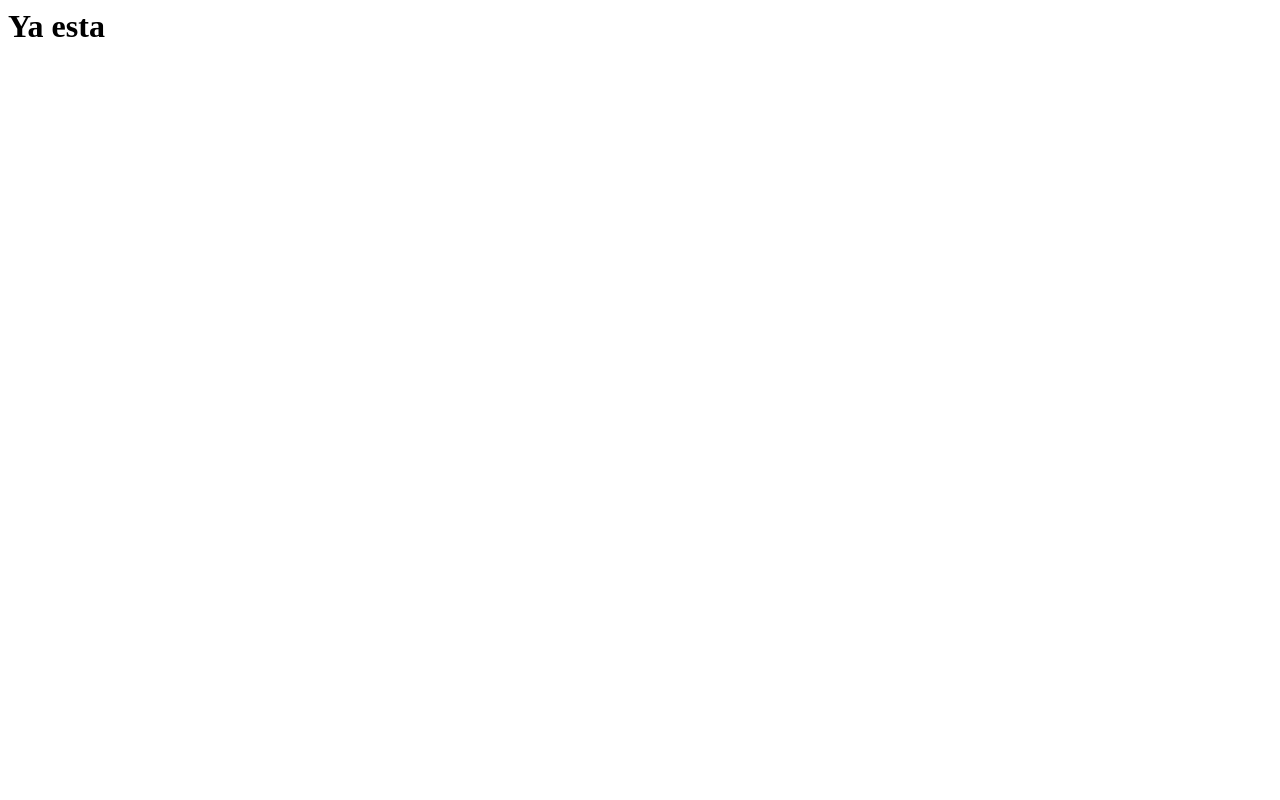
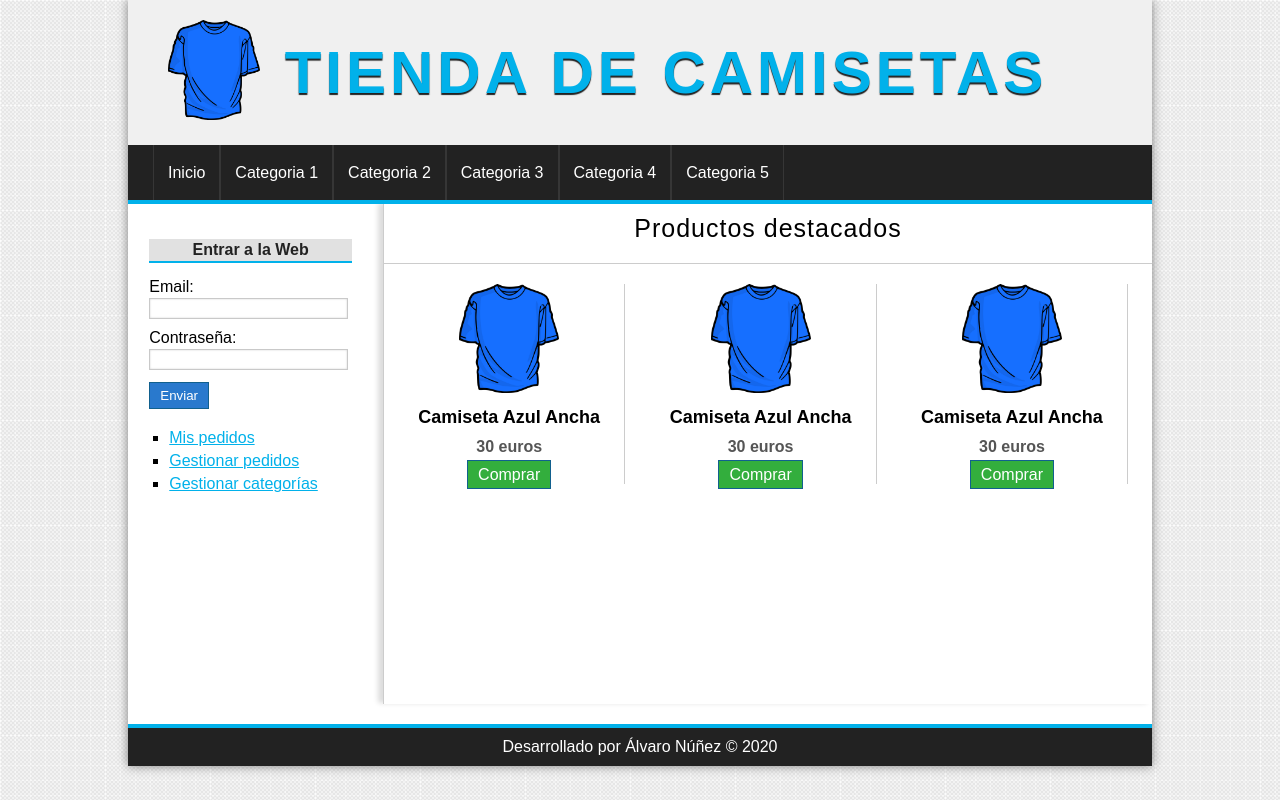
Before and after one commit to anunde/Prueba_Tienda, a PHP site: page / in a window 1280 px wide. Before the commit the page is almost empty. Run offline with PHP 8.4, Linux system fonts and the light colour scheme.

Commit message:
Termino la maquetación de la web

```diff
--- a/assets/css/styles.css
+++ b/assets/css/styles.css
@@ -0,0 +1,277 @@
+/*GENERALES*/
+
+* {
+	padding: 0px;
+	margin: 0px;
+	font-family: sans-serif, helvetica, Arial;
+}
+
+body {
+	background: url(../img/bg.png);
+}
+
+a {
+	color: #01b1ea;
+}
+
+a:visited {
+	color: #01b1ea;
+}
+
+a:hover {
+	color: #555555;
+}
+
+#container {
+	width: 80%;
+	margin: 0 auto;
+	box-shadow: 0px 0px 10px gray;
+	background: white;
+}
+
+/*CABECERA*/
+
+#header {
+	height: 145px;
+	margin: 0 auto;
+	background: #f0f0f0;
+}
+
+#logo {
+	padding: 20px;
+	margin-left: 20px;
+	float: left;
+}
+
+#logo img {
+	height: 100px;
+	float: left;
+}
+
+#logo a {
+	float: left;
+	font-size: 30px;
+	letter-spacing: 4px;
+	font-family: 'Open Sans', Helvetica, Arial;
+	text-transform: uppercase;
+	color: #01b1ea;
+	font-weight: bold;
+	text-decoration: none;
+	margin-top: 18px;
+	margin-left: 25px;
+	text-shadow: 0px 2px 1px #222222;
+	transition: all 300ms;
+}
+
+#logo a:hover {
+	text-shadow: 0px 2px 1px #222222, 0px 0px 4px #01b1ea;
+}
+
+/* MENU */
+
+#menu {
+	clear: both;
+	background: #222;
+	color: white;
+	height: 55px;
+	border-bottom: 4px solid #01b1ea;
+}
+
+#menu ul {
+	list-style: none;
+	text-decoration: none;
+	margin: 0px auto;
+	margin-left: 25px;
+}
+
+#menu ul li {
+	line-height: 55px;
+	float: left;
+	border-right: 1px solid #363636;
+}
+
+#menu a{
+	display: block;
+	color: white;
+	text-decoration: none;
+	padding-left: 14px;
+	padding-right: 14px;
+	transition: all 300ms;
+}
+
+#menu a:first-child{
+	border-left: 1px solid #363636;
+}
+
+#menu a:hover {
+	background-color: #01b1ea;
+}
+
+/* CONTENT */
+#content {
+	margin: 0 auto;
+	overflow: hidden;
+	background-color: white;
+}
+
+
+/*BARRA LATERAL*/
+#lateral {
+	width: 22%;
+	min-height: 500px;
+	float: left;
+	margin-top: 20px;
+	margin-left: 10px;
+}
+
+#lateral .block_aside {
+	display: block;
+	width: 90%;
+	margin: 5px auto;
+	padding: 10px;
+}
+
+#lateral h3 {
+	display: block;
+	color: #222;
+	width: 100%;
+	text-align: center;
+	padding-top: 2px;
+	padding-bottom: 2px;
+	margin-bottom: 15px;
+	font-size: 16px;
+	font-weight: bold;
+	background: #e1e1e1;
+	border-bottom: 2px solid #01b1ea;
+}
+
+#lateral ul {
+	margin-top: 20px;
+	margin-bottom: 20px;
+}
+
+#lateral ul li {
+	list-style: square;
+	margin-left: 20px;
+	margin-top: 5px;
+	margin-bottom: 5px;
+}
+
+/* FORMS */
+label,
+input[type="text"],
+input[type="password"],
+input[type="email"],
+select {
+	display: block;
+	width: 95%;
+	margin-top: 2px;
+	margin-bottom: 2px;
+}
+
+input[type="text"],
+input[type="password"],
+input[type="email"],
+select {
+	border: 1px solid #c9c9c9;
+	box-shadow: 0px 0px 2px #ccc inset;
+	background: white;
+	padding: 2px;
+	color: gray;
+	transition: all 300ms;
+}
+
+input[type="text"]:focus,
+input[type="password"]:focus,
+input[type="email"]:focus {
+	border: 1px solid #1579b5;
+	color: black;
+}
+
+input[type="button"],
+input[type="submit"],
+button, .button {
+	display: block,
+	border-radius: 2px;
+	width: auto;
+	padding: 5px;
+	padding-left: 10px;
+	padding-right: 10px;
+	color: white;
+	background: #2979cd;
+	border: 1px solid #11608e;
+	cursor: pointer;
+}
+
+.button {
+	background: #33ae3d;
+	color: white;
+	text-decoration: none;
+}
+
+label,
+input[type="button"],
+input[type="submit"],
+button {
+	margin-top: 10px;
+}
+
+/* CENTRAL */
+
+#central {
+	width: 75%;
+	min-height: 500px;
+	float: right;
+	border-left: 1px solid #ccc;
+	box-shadow: -5px -1px 5px #ddd;
+}
+
+#central h1 {
+	font-size: 25px;
+	font-weight: normal;
+	letter-spacing: 1px;
+	margin-bottom: 5px;
+	text-align: center;
+	border-bottom: 1px solid #ccc;
+	margin-bottom: 20px;
+	padding: 20px;
+	padding-top: 10px;
+}
+
+/* PRODUCTOS */
+.product {
+	width: 30%;
+	border-right: 1px solid #ccc;
+	float: left;
+	margin-left: 10px;
+	margin-right: 10px;
+	text-align: center;
+}
+
+.product img{
+	width: 100px;
+	margin-bottom: 10px;
+}
+
+.product h2 {
+	font-size: 18px;
+	margin-bottom: 10px;
+}
+
+.product p {
+	font-weight: bold;
+	color: #555;
+	margin-bottom: 10px;
+}
+
+/* FOOTER */
+
+#footer {
+	clear: both;
+	text-align: center;
+	padding-top: 10px;
+	padding-bottom: 10px;
+	color: white;
+	background: #222222;
+	border-top: 4px solid #01b1ea;
+}
--- a/index.php
+++ b/index.php
@@ -1 +1,120 @@
-<h1>Ya esta</h1>
+<!DOCTYPE HTML>
+<!DOCTYPE html>
+<html lang="es">
+<head>
+	<meta charset="utf-8">
+	<title>Tienda de camisetas</title>
+	<link  rel="stylesheet" type="text/css" href="assets/css/styles.css">
+</head>
+<body>
+	<div id="container">
+	<!---CABECERA--->
+		<header id="header">
+			<div id="logo">
+				<img src="assets/img/camiseta.png" alt="Camiseta">
+				<a href="index.php">
+					<h1>Tienda de camisetas</h1>
+				</a>
+			</div>
+		</header>
+	<!-----MENU----->
+		<nav id="menu">
+			<ul>
+				<li>
+					<a href="#">
+						Inicio
+					</a>
+				</li>
+				<li>
+					<a href="#">
+						Categoria 1
+					</a>
+				</li>
+				<li>
+					<a href="#">
+						Categoria 2
+					</a>
+				</li>
+				<li>
+					<a href="#">
+						Categoria 3
+					</a>
+				</li>
+				<li>
+					<a href="#">
+						Categoria 4
+					</a>
+				</li>
+				<li>
+					<a href="#">
+						Categoria 5
+					</a>
+				</li>
+			</ul>
+		</nav>
+
+		<div id="content">
+
+		<!--BARRA LATERAL-->
+
+		<aside id="lateral">
+			<div id="login" class="block_aside">
+				<h3>Entrar a la Web</h3>
+				<form action="#" method="POST">
+					<label for="email">Email:</label>
+					<input type="email" name="email">
+
+					<label for="password">Contraseña:</label>
+					<input type="password" name="password">
+
+					<input type="submit" value="Enviar">
+				</form>
+
+				<ul>
+					<li>
+						<a href="#">Mis pedidos</a>
+					</li>
+					<li>
+						<a href="#">Gestionar pedidos</a>
+					</li>
+					<li>
+						<a href="#">Gestionar categorías</a>
+					</li>
+				</ul>
+			</div>
+		</aside>
+
+		<!---CONTENIDO CENTRAL--->
+
+		<div id="central">
+			<h1>Productos destacados</h1>
+
+			<div class="product">
+				<img src="assets/img/camiseta.png">
+				<h2>Camiseta Azul Ancha</h2>
+				<p>30 euros</p>
+				<a href="#" class="button">Comprar</a>
+			</div>
+			<div class="product">
+				<img src="assets/img/camiseta.png">
+				<h2>Camiseta Azul Ancha</h2>
+				<p>30 euros</p>
+				<a href="#" class="button">Comprar</a>
+			</div>
+			<div class="product">
+				<img src="assets/img/camiseta.png">
+				<h2>Camiseta Azul Ancha</h2>
+				<p>30 euros</p>
+				<a href="#" class="button">Comprar</a>
+			</div>
+		</div>
+
+		</div>
+
+		<!---FOOTER--->
+		<footer id="footer">
+			<p>Desarrollado por Álvaro Núñez &copy; <?=date('Y')?></p>
+		</footer>
+	</div>
+</body>
+</html>
```
